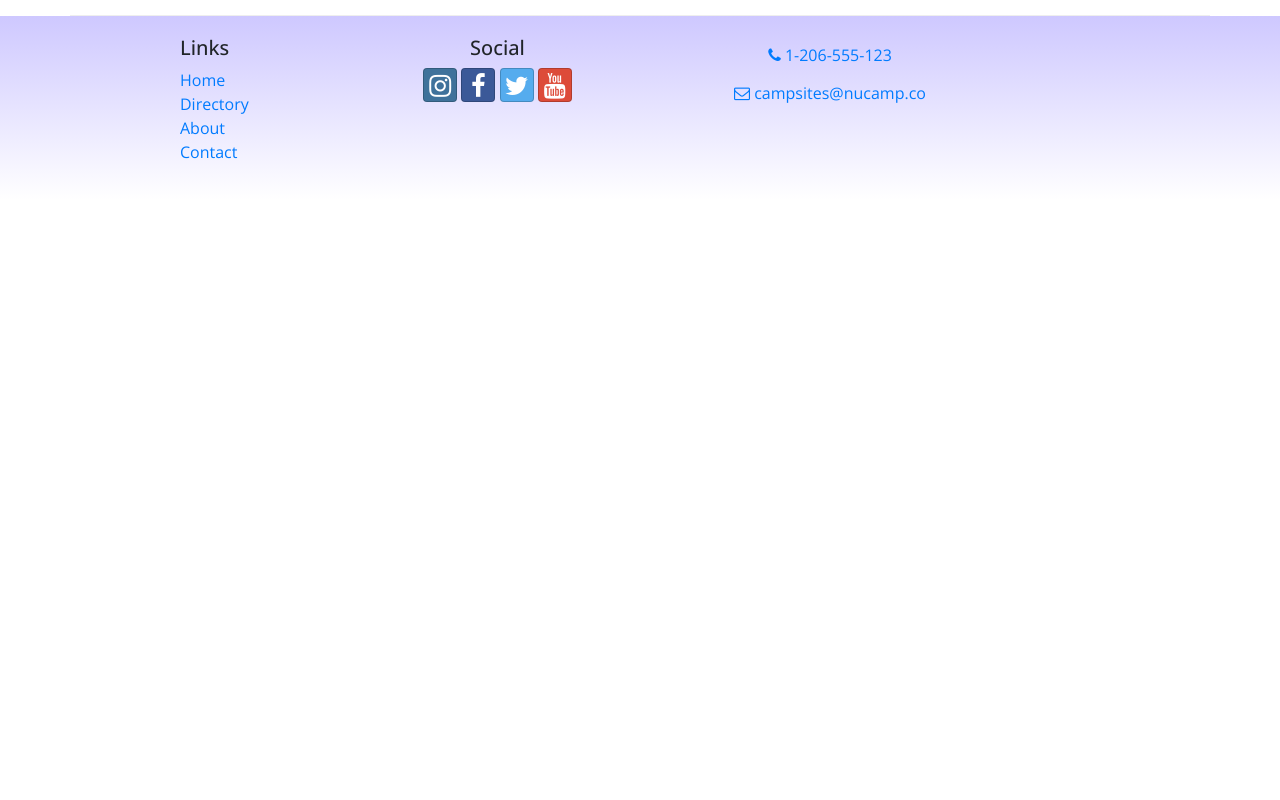
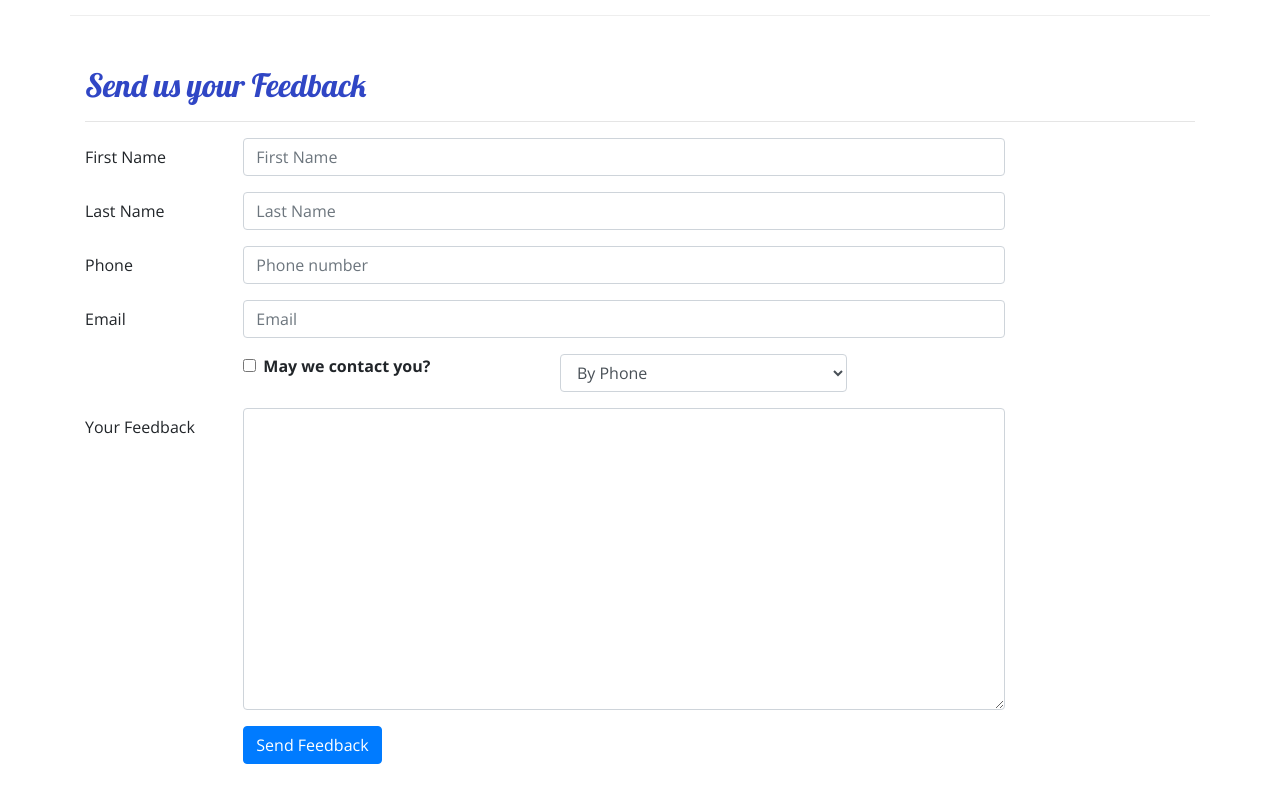
Before and after one commit to Jasmineeortiz411/react_websites, a React (Create React App) app: page /contactus in a window 1280 px wide. Shown: the part 560-1360 px from the top of the page. Before the commit the page ends 800 px from the top, so only its background shows below. Built offline with nearby package versions, Linux system fonts and the light colour scheme.

Commit message:
Controlled Forms

```diff
--- a/src/components/ContactComponent.js
+++ b/src/components/ContactComponent.js
@@ -1,8 +1,43 @@
-import React from 'react';
-import { Breadcrumb, BreadcrumbItem } from 'reactstrap';
+import React, { Component } from 'react';
+import { Breadcrumb, BreadcrumbItem, Button, Form, FormGroup, Label, Input, Col} from 'reactstrap';
 import { Link } from 'react-router-dom';
 
-function Contact(props) {
+class Contact extends Component {
+
+    constructor(props) {
+        super(props);
+
+        this.state ={
+            firstName: '',
+            lastName: '',
+            phoneNum: '',
+            email: '',
+            agree: false,
+            contactType: 'By Phone',
+            feedback: ''
+        };
+
+        this.handleInputChange = this.handleInputChange.bind(this);
+        this.handleSubmit = this.handleSubmit.bind(this);
+    }
+
+    handleInputChange(event) {
+        const target = event.target;
+        const name = target.name;
+        const value = target.type === 'checkbox' ? target.checked : target.value;
+
+        this.setState({
+            [name]: value
+        });
+    }
+
+    handleSubmit(event) {
+        console.log("Current state is " + JSON.stringify(this.state));
+        alert("Current state is " + JSON.stringify(this.state));
+        event.preventDefault()
+    }
+
+    render() {
         return (
             <div className="container">
                 <div className="row">
@@ -30,8 +65,92 @@
                         <a role="button" className="btn btn-link" href="mailto:fakeemail@fakeemail.co"><i className="fa fa-envelope-o" /> campsites@nucamp.co</a>
                     </div>
                 </div>
+                <div className="row row-content">
+                    <div className="col-12">
+                        <h2>Send us your Feedback</h2>
+                        <hr />
+                    </div>
+                    <div className="col-md-10">
+                        <Form onSubmit={this.handleSubmit}>
+                            <FormGroup row>
+                                <Label htmlFor="firstName" md={2}>First Name</Label>
+                                <Col md={10}>
+                                    <Input type="text" id="firstName" name="firstName"
+                                        placeholder="First Name"
+                                        value={this.state.firstName}
+                                        onChange={this.handleInputChange} />
+                                </Col>
+                            </FormGroup>
+                            <FormGroup row>
+                                <Label htmlFor="lastName" md={2}>Last Name</Label>
+                                <Col md={10}>
+                                    <Input type="text" id="lastName" name="lastName"
+                                        placeholder="Last Name"
+                                        value={this.state.lastName}
+                                        onChange={this.handleInputChange} />
+                                </Col>
+                            </FormGroup>
+                            <FormGroup row>
+                                <Label htmlFor="phoneNum" md={2}>Phone</Label>
+                                <Col md={10}>
+                                    <Input type="tel" id="phoneNum" name="phoneNum"
+                                        placeholder="Phone number"
+                                        value={this.state.phoneNum}
+                                        onChange={this.handleInputChange} />
+                                </Col>
+                            </FormGroup>
+                            <FormGroup row>
+                                <Label htmlFor="email" md={2}>Email</Label>
+                                <Col md={10}>
+                                    <Input type="email" id="email" name="email"
+                                        placeholder="Email"
+                                        value={this.state.email}
+                                        onChange={this.handleInputChange} />
+                                </Col>
+                            </FormGroup>
+                            <FormGroup row>
+                                <Col md={{size: 4, offset: 2}}>
+                                    <FormGroup check>
+                                        <Label check>
+                                            <Input type="checkbox"
+                                                name="agree"
+                                                checked={this.state.agree}
+                                                onChange={this.handleInputChange} /> {' '}
+                                            <strong>May we contact you?</strong>
+                                        </Label>
+                                    </FormGroup>
+                                </Col>
+                                <Col md={4}>
+                                    <Input type="select" name="contactType"
+                                            value={this.state.contactType}
+                                            onChange={this.handleInputChange}>
+                                        <option>By Phone</option>
+                                        <option>By Email</option>
+                                    </Input>
+                                </Col>
+                            </FormGroup>
+                            <FormGroup row>
+                                <Label htmlFor="feedback" md={2}>Your Feedback</Label>
+                                <Col md={10}>
+                                    <Input type="textarea" id="feedback" name="feedback"
+                                        rows="12"
+                                        value={this.state.feedback}
+                                        onChange={this.handleInputChange}></Input>
+                                </Col>
+                            </FormGroup>
+                            <FormGroup row>
+                                <Col md={{size: 10, offset: 2}}>
+                                    <Button type="submit" color="primary">
+                                        Send Feedback
+                                    </Button>
+                                </Col>
+                            </FormGroup>
+                        </Form>
+                    </div>
+                </div>
             </div>
         );
     }
+}
 
 export default Contact;
```
Lines whose indentation alone changed are shown as unchanged.
